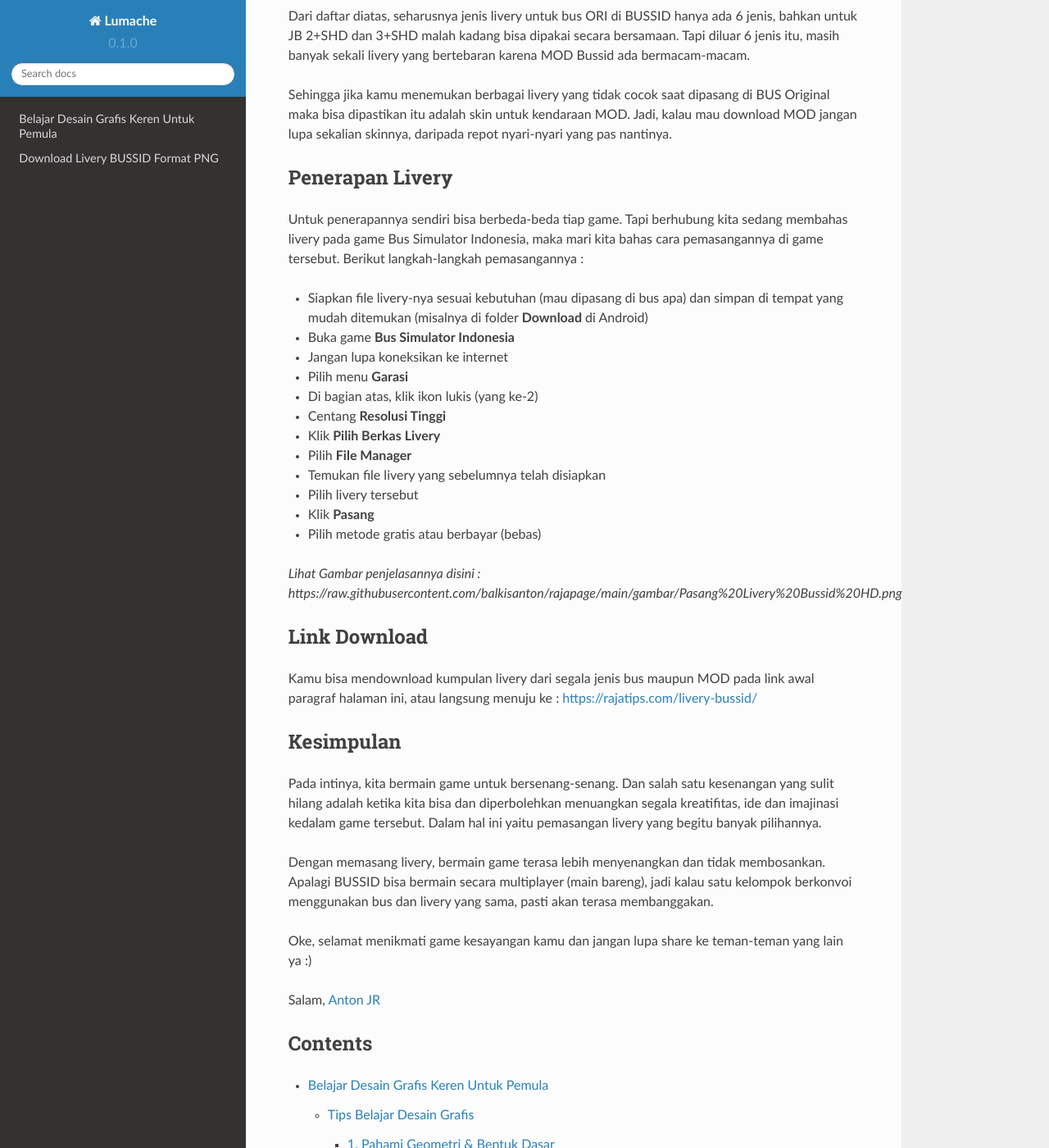
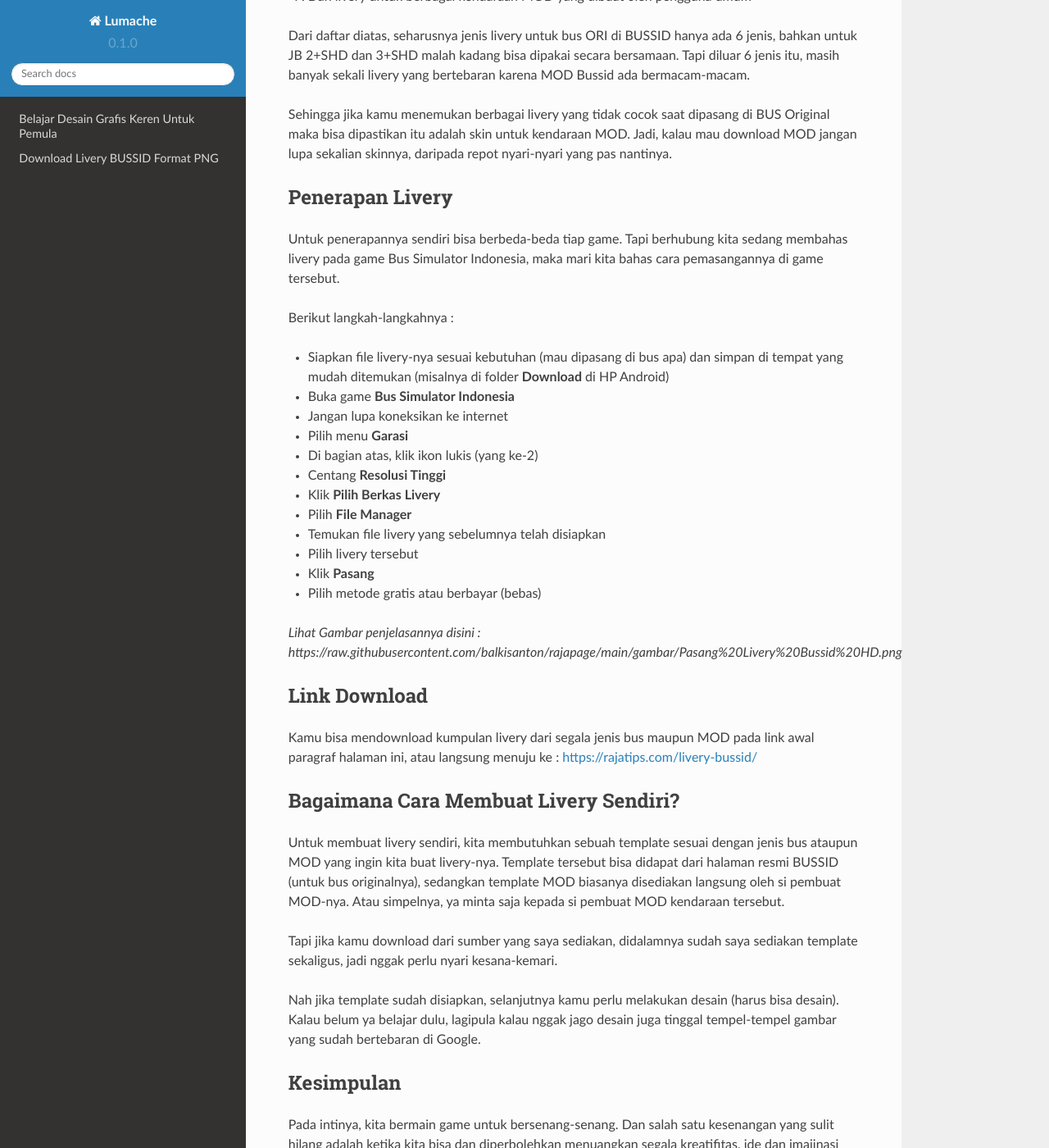
Before and after one commit to balkisanton/rajapage, a Sphinx documentation site: the page built from docs/index.rst, in a window 1280 px wide and 1400 px high, scrolled down 1664 px. Shown: the whole window at 82% size. Built offline with Sphinx 7.4.7 and the Read the Docs theme 2.0.0, drawn with Linux system fonts in a browser that asks for light colours; some of the changed text lies outside the part shown.

Commit message:
Update index.rst

```diff
--- a/docs/index.rst
+++ b/docs/index.rst
@@ -7,7 +7,9 @@ menuju ke halaman berisi file livery berformat PNG sesuai keinginanmu.
 
 Pengertian Livery
 ---------------------
-Secara singkat, livery bisa dikatakan sebuah baju yang digunakan pada sebuah kendaraan, dalam hal ini yaitu BUS (namun bisa saja dipasang di mobil, truk ataupun motor). Kita tahu, semua bus di dunia nyata mempunyai desain body dengan berbagai model sesuai dengan PO (Perusahaan Otobus) masing-masing. Misalnya :
+Secara singkat, livery bisa dikatakan sebuah baju yang digunakan pada sebuah kendaraan, dalam hal ini yaitu BUS (namun bisa saja dipasang di mobil, truk ataupun motor).
+
+Kita tahu, semua bus di dunia nyata mempunyai desain body dengan berbagai model sesuai dengan PO (Perusahaan Otobus) masing-masing. Misalnya :
 
 - Sinar Jaya
 - Damri
@@ -32,7 +34,7 @@ Dari pengertian singkat diatas seharusnya kita sudah bisa menyimpulkan apa gunan
 
 Bahkan jika kita membuat sebuah komunitas, katakanlah komunitas itu bernama **BUSSID PURBALINGGA**, lalu salah seorang dalam anggota grup itu membuat sebuah desain livery secara khusus yang dibagikan ke seluruh anggota untuk mengenakannya, maka livery tersebut bisa berfungsi untuk merepresentasikan organisasi tersebut, sehingga memberikan kebanggaan tersendiri.
 
-Secara keseluruhan, livery ini erat hubungannya dengan estetika atau keindahan visual.
+Tapi pada intinya, livery ini erat hubungannya dengan estetika atau keindahan visual.
 
 Jenis Livery
 ---------------------
@@ -54,9 +56,11 @@ Sehingga jika kamu menemukan berbagai livery yang tidak cocok saat dipasang di B
 
 Penerapan Livery
 ---------------------
-Untuk penerapannya sendiri bisa berbeda-beda tiap game. Tapi berhubung kita sedang membahas livery pada game Bus Simulator Indonesia, maka mari kita bahas cara pemasangannya di game tersebut. Berikut langkah-langkah pemasangannya :
+Untuk penerapannya sendiri bisa berbeda-beda tiap game. Tapi berhubung kita sedang membahas livery pada game Bus Simulator Indonesia, maka mari kita bahas cara pemasangannya di game tersebut.
 
-- Siapkan file livery-nya sesuai kebutuhan (mau dipasang di bus apa) dan simpan di tempat yang mudah ditemukan (misalnya di folder **Download** di Android)
+Berikut langkah-langkahnya :
+
+- Siapkan file livery-nya sesuai kebutuhan (mau dipasang di bus apa) dan simpan di tempat yang mudah ditemukan (misalnya di folder **Download** di HP Android)
 - Buka game **Bus Simulator Indonesia**
 - Jangan lupa koneksikan ke internet
 - Pilih menu **Garasi**
@@ -75,6 +79,14 @@ Link Download
 ---------------------
 Kamu bisa mendownload kumpulan livery dari segala jenis bus maupun MOD pada link awal paragraf halaman ini, atau langsung menuju ke : https://rajatips.com/livery-bussid/
 
+Bagaimana Cara Membuat Livery Sendiri?
+---------------------
+Untuk membuat livery sendiri, kita membutuhkan sebuah template sesuai dengan jenis bus ataupun MOD yang ingin kita buat livery-nya. Template tersebut bisa didapat dari halaman resmi BUSSID (untuk bus originalnya), sedangkan template MOD biasanya disediakan langsung oleh si pembuat MOD-nya. Atau simpelnya, ya minta saja kepada si pembuat MOD kendaraan tersebut.
+
+Tapi jika kamu download dari sumber yang saya sediakan, didalamnya sudah saya sediakan template sekaligus, jadi nggak perlu nyari kesana-kemari.
+
+Nah jika template sudah disiapkan, selanjutnya kamu perlu melakukan desain (harus bisa desain). Kalau belum ya belajar dulu, lagipula kalau nggak jago desain juga tinggal tempel-tempel gambar yang sudah bertebaran di Google.
+
 Kesimpulan
 ---------------------
 Pada intinya, kita bermain game untuk bersenang-senang. Dan salah satu kesenangan yang sulit hilang adalah ketika kita bisa dan diperbolehkan menuangkan segala kreatifitas, ide dan imajinasi kedalam game tersebut. Dalam hal ini yaitu pemasangan livery yang begitu banyak pilihannya.
```
Also changed, not shown: other parts of docs/index.rst (+1 -1 lines).
